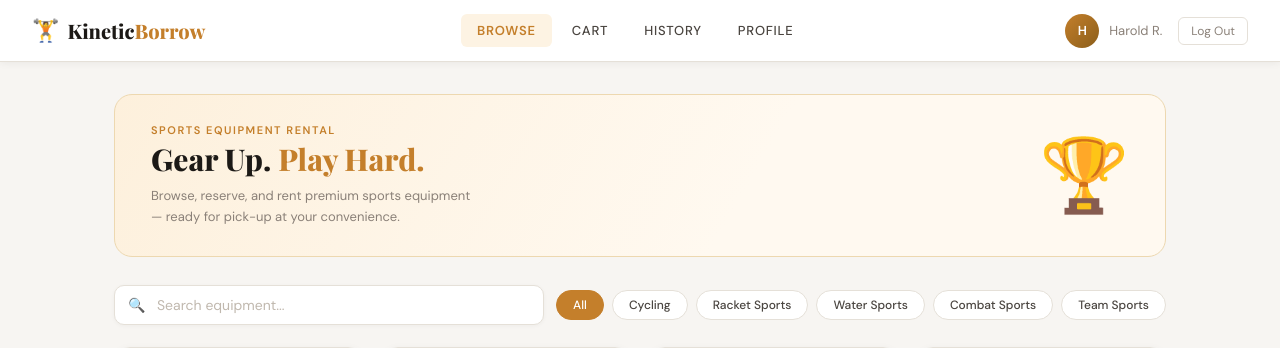
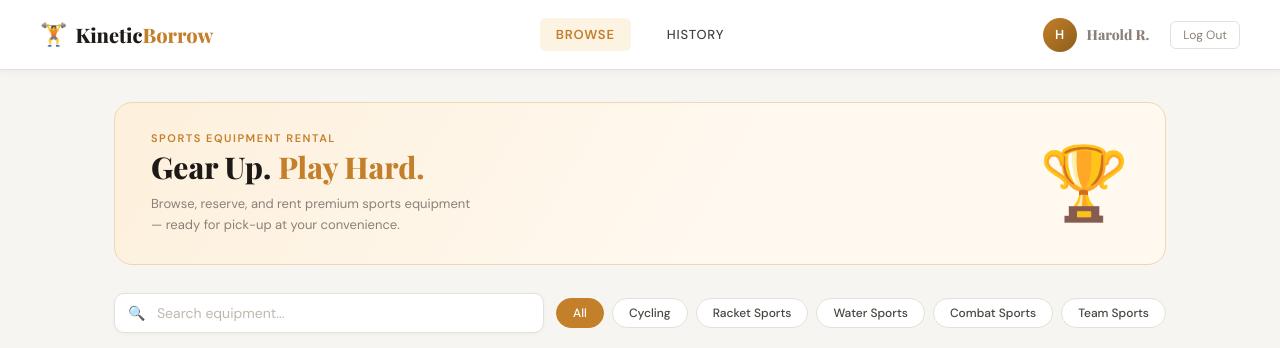
Before and after one commit to napilotfevygailbsis2023-netizen/kineticborrow, a PHP site: page /dashboard.php in a window 1280 px wide. Shown: the top 348 px of the page. Run offline with PHP 8.4, Linux system fonts and the light colour scheme; a user stored in the database is signed in; data comes from the database, SQL or seed files in the repository; data that the repository does not hold is empty; some web fonts are replaced.

Commit message:
Removed profile, Cart has been moved next to the profile and name tab and centered the remaining buttons

```diff
--- a/dashboard.php
+++ b/dashboard.php
@@ -264,25 +264,36 @@ $id_labels = ['student'=>'Student ID','senior'=>'Senior Citizen ID','pwd'=>'PWD
   </style>
 </head>
 <body>
+<nav style="display: flex; align-items: center; justify-content: space-between; padding: 0 40px; height: 70px;">
 
-<nav>
-  <a class="brand" href="dashboard.php">
-    <span style="font-size:22px">🏋️</span>
-    <span class="brand-name">Kinetic<span>Borrow</span></span>
-  </a>
-  <div class="nav-links">
+  <div style="flex: 1; display: flex; justify-content: flex-start;">
+    <a class="brand" href="dashboard.php" style="text-decoration: none;">
+      <span style="font-size:22px">🏋️</span>
+      <span class="brand-name">Kinetic<span>Borrow</span></span>
+    </a>
+  </div>
+
+  <div class="nav-links" style="flex: 1; display: flex; justify-content: center; gap: 20px;">
     <a class="nav-btn <?= $page==='browse'  ? 'active':'' ?>" href="dashboard.php?page=browse">Browse</a>
-    <a class="nav-btn <?= $page==='cart'    ? 'active':'' ?>" href="dashboard.php?page=cart">
-      Cart <?php if(count($_SESSION['cart'])>0): ?><span class="cart-badge"><?= count($_SESSION['cart']) ?></span><?php endif; ?>
+    <a class="nav-btn <?= $page==='history' ? 'active':'' ?>" href="dashboard.php?page=history">History</a>
+  </div>
+
+  <div class="nav-user" style="flex: 1; display: flex; justify-content: flex-end; align-items: center; gap: 15px;">
+    <a class="nav-btn <?= $page==='cart' ? 'active':'' ?>" href="dashboard.php?page=cart" style="position: relative; border:none; display: flex; align-items: center; gap: 5px;">
+       <i class="fa-solid fa-cart-shopping"></i>
+       <?php if(isset($_SESSION['cart']) && count($_SESSION['cart']) > 0): ?>
+          <span class="cart-badge"><?= count($_SESSION['cart']) ?></span>
+       <?php endif; ?>
     </a>
-    <a class="nav-btn <?= $page==='history' ? 'active':'' ?>" href="dashboard.php?page=history">History</a>
-    <a class="nav-btn <?= $page==='profile' ? 'active':'' ?>" href="dashboard.php?page=profile">Profile</a>
-  </div>
-  <div class="nav-user">
-    <div class="avatar"><?= strtoupper(substr($user['first_name'],0,1)) ?></div>
-    <span><?= htmlspecialchars($user['first_name'].' '.substr($user['last_name'],0,1)) ?>.</span>
+
+    <a href="dashboard.php?page=profile" style="display: flex; align-items: center; gap: 10px; text-decoration: none; color: inherit;">
+        <div class="avatar"><?= strtoupper(substr($user['first_name'],0,1)) ?></div>
+        <span class="brand-name" style="font-size: 14px;"><?= htmlspecialchars($user['first_name'].' '.substr($user['last_name'],0,1)) ?>.</span>
+    </a>
+
     <a class="logout-btn" href="logout.php">Log Out</a>
   </div>
+
 </nav>
 
 <div class="container">
```
